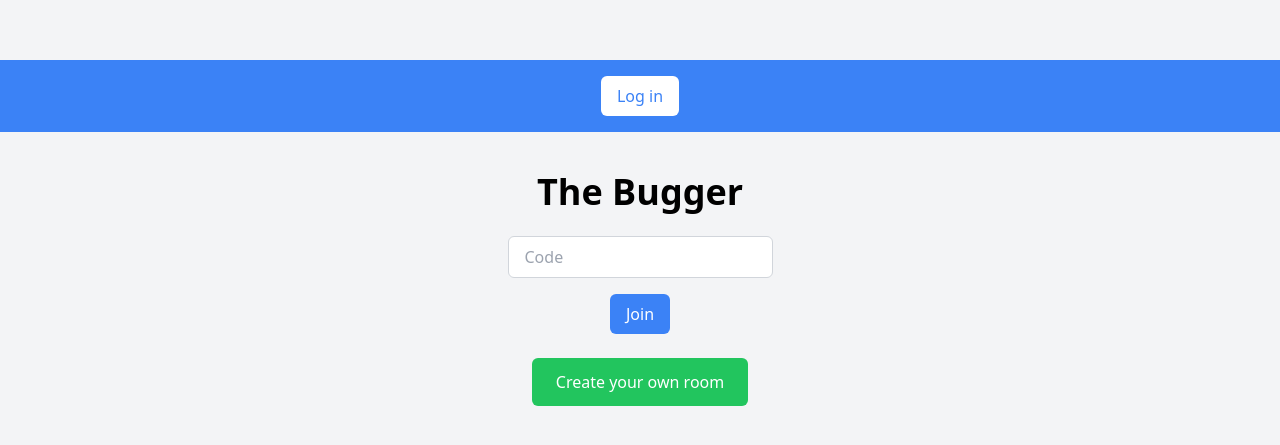
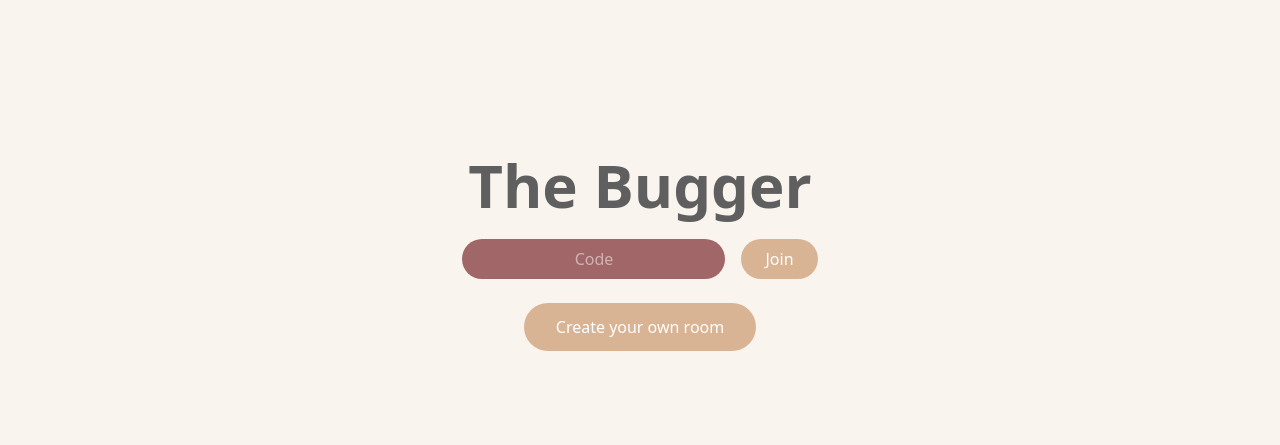
Before and after one commit to yushen-qiu/SYNCSHACK-2024, a React (Create React App) app in the folder the-bugger/: page / in a window 1280 px wide. Shown: the part 167-612 px from the top of the page. Built offline with nearby package versions, Linux system fonts and the light colour scheme.

Commit message:
update landing tailwind

```diff
--- a/the-bugger/src/pages/Landing.js
+++ b/the-bugger/src/pages/Landing.js
@@ -3,26 +3,24 @@ import React from 'react';
 
 const LandingPage = () => {
   return (
-    <div className="flex flex-col items-center justify-center min-h-screen bg-gray-100">
-      <header className="w-full py-4 bg-blue-500 text-white text-center">
-        <button className="bg-white text-blue-500 px-4 py-2 rounded-md hover:bg-blue-100">Log in</button>
-      </header>
+    <div className="flex flex-col items-center justify-center min-h-screen bg-[#faf4ef]">
       <main className="flex flex-col items-center mt-10">
-        <h1 className="text-4xl font-bold mb-6">The Bugger</h1>
-        <div className="flex flex-col items-center space-y-4">
+        <h1 className="text-6xl font-semibold mb-6 text-[#5f5f5f]">The Bugger</h1>
+        <div className="flex space-x-4 items-center">
           <input
             type="text"
             placeholder="Code"
-            className="px-4 py-2 border border-gray-300 rounded-md focus:outline-none focus:ring-2 focus:ring-blue-500"
+            className="px-4 py-2 border-none rounded-full bg-[#a16667] text-white text-center placeholder-white placeholder-opacity-50 focus:outline-none"
           />
-          <button className="bg-blue-500 text-white px-4 py-2 rounded-md hover:bg-blue-600">Join</button>
+          <button className="bg-[#d8b494] text-white px-6 py-2 rounded-full">
+            Join
+          </button>
         </div>
-        <button className="mt-6 bg-green-500 text-white px-6 py-3 rounded-md hover:bg-green-600">
+        <button className="mt-6 bg-[#d8b494] text-white px-8 py-3 rounded-full">
           Create your own room
         </button>
       </main>
     </div>
   );
 };
-
 export default LandingPage;
```
